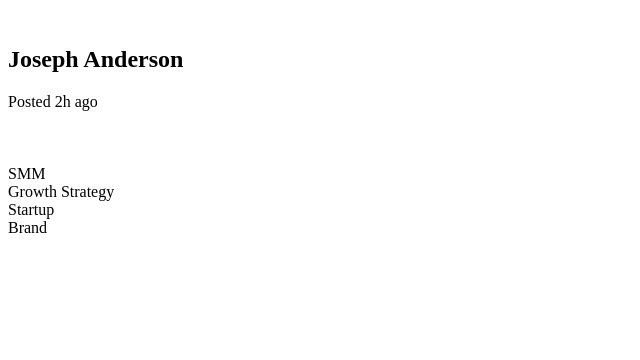
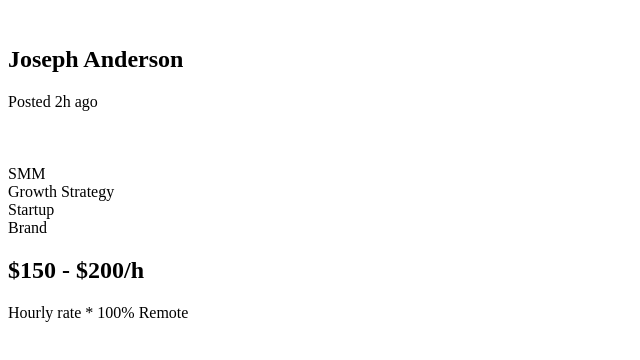
Before and after one commit to JuampyOjeda/Project-n-3, a plain HTML site: page index.html in a window 1280 px wide. Shown: the whole page, without its empty margins (0-640 px from the left). Drawn offline with Linux system fonts and the light colour scheme.

Commit message:
dentro de div.price se creo un h1 y un p

```diff
--- a/index.html
+++ b/index.html
@@ -26,7 +26,8 @@
         <p class="line"></p>
 
         <div class="price">
-
+            <h1>$150 - $200/h</h1>
+            <p>Hourly rate * 100% Remote</p>
         </div>
 
         <div class="apply">
```
